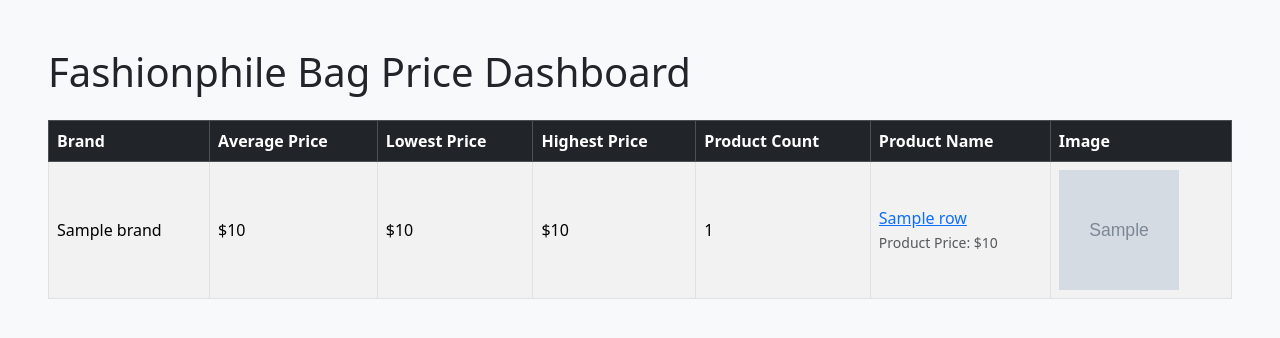
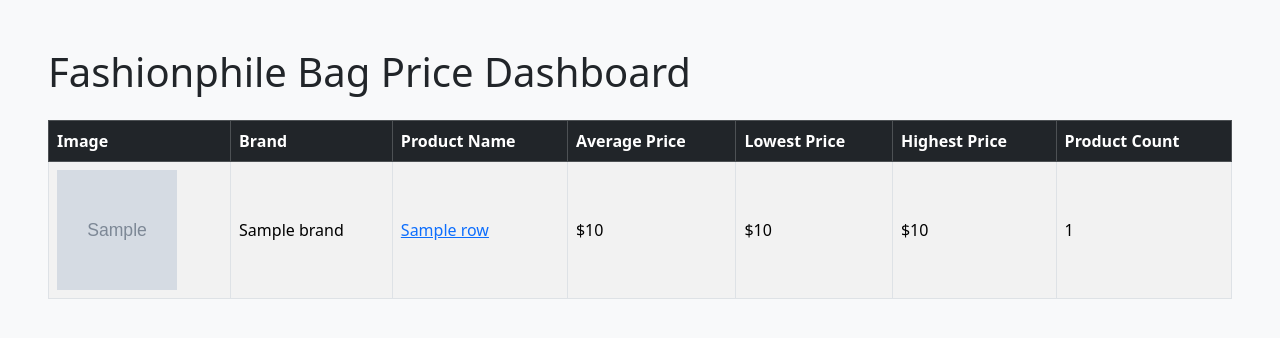
Before and after one commit to yochenChen/bag_price_project, a Flask app: template templates/index.html in a window 1280 px wide. Shown: the top 338 px of the page. Run offline with Flask 3, Linux system fonts and the light colour scheme; the template is opened without the code that fills it: most values are stand-ins (such as "Sample title", 1, 10 or a date in 2020); grey boxes marked "Sample" are stand-in pictures.

Commit message:
init finish

```diff
--- a/app.py
+++ b/app.py
@@ -11,7 +11,7 @@
 app = Flask(__name__)
 
 URL = "https://www.fashionphile.com/collections/all-bags"
-MAX_PRODUCTS = 30
+MAX_PRODUCTS = 100000
 
 BRANDS = [
     "CHANEL", "HERMES", "LOUIS VUITTON", "GUCCI", "PRADA",
@@ -35,14 +35,20 @@
     return None
 
 
-def extract_brand(title):
-    upper_title = title.upper()
+def extract_brand(text):
+    text_upper = text.upper()
 
     for brand in BRANDS:
-        if brand in upper_title:
+        if brand in text_upper:
             return brand.title()
 
     return "Unknown"
+
+
+def clean_name(text):
+    text = re.sub(r"\$\s*[\d,]+", "", text)
+    text = re.sub(r"\s+", " ", text)
+    return text.strip()
 
 
 def get_driver():
@@ -60,143 +66,92 @@
     return driver
 
 
-def get_product_links(driver):
+def scrape_fashionphile():
+    driver = get_driver()
     driver.get(URL)
     time.sleep(8)
 
-    for i in range(6):
+    for i in range(8):
         driver.execute_script("window.scrollTo(0, document.body.scrollHeight);")
         time.sleep(2)
 
-    links = driver.find_elements(By.CSS_SELECTOR, "a[href*='/products/']")
-
-    product_links = []
-
-    for link in links:
-        href = link.get_attribute("href")
-
-        if href and "/products/" in href and href not in product_links:
-            product_links.append(href)
-
-    return product_links[:MAX_PRODUCTS]
-
-
-def get_title(driver):
-    try:
-        return driver.find_element(By.TAG_NAME, "h1").text.strip()
-    except:
-        return driver.title.strip()
-
-
-def get_image(driver):
-    selectors = [
-        "meta[property='og:image']",
-        "img[src*='cdn.shopify']",
-        "img"
-    ]
-
-    for selector in selectors:
-        try:
-            element = driver.find_element(By.CSS_SELECTOR, selector)
-
-            if selector.startswith("meta"):
-                image = element.get_attribute("content")
-            else:
-                image = element.get_attribute("src")
-
-            if image:
-                return image
-        except:
-            pass
-
-    return ""
-
-
-def get_price(driver):
-    time.sleep(2)
-
-    price_selectors = [
-        "[data-cy*='price']",
-        "[data-testid*='price']",
-        "[class*='price']",
-        "[class*='Price']",
-        "span",
-        "div"
-    ]
-
-    for selector in price_selectors:
-        try:
-            elements = driver.find_elements(By.CSS_SELECTOR, selector)
-
-            for element in elements:
-                text = element.text.strip()
-
-                if "$" not in text:
-                    continue
-
-                price = clean_price(text)
-
-                if price and price > 100:
-                    return price
-        except:
-            pass
-
-    page_text = driver.find_element(By.TAG_NAME, "body").text
-    prices = re.findall(r"\$\s*[\d,]+", page_text)
-
-    valid_prices = []
-
-    for p in prices:
-        price = clean_price(p)
-
-        if price and price > 100:
-            valid_prices.append(price)
-
-    if valid_prices:
-        return max(valid_prices)
-
-    return None
-
-
-def scrape_fashionphile():
-    driver = get_driver()
-
-    product_links = get_product_links(driver)
-
-    print("準備爬商品數:", len(product_links))
+    product_links = driver.find_elements(By.CSS_SELECTOR, "a[href*='/products/']")
 
     products = []
+    seen_links = set()
 
-    for index, link in enumerate(product_links, start=1):
+    for link in product_links:
+        try:
+            href = link.get_attribute("href")
 
-        try:
-            print(f"正在爬第 {index} 個商品:", link)
-
-            driver.get(link)
-            time.sleep(5)
-
-            title = get_title(driver)
-            image = get_image(driver)
-            price = get_price(driver)
-
-            if not price:
-                print("沒有抓到價格，跳過:", link)
+            if not href or href in seen_links:
                 continue
 
-            brand = extract_brand(title)
+            seen_links.add(href)
+
+            card = link.find_element(
+                By.XPATH,
+                "./ancestor::*[self::div or self::li or self::article][.//img][1]"
+            )
+
+            card_text = card.text.strip()
+
+            if "$" not in card_text:
+                continue
+
+            price_matches = re.findall(r"\$\s*[\d,]+", card_text)
+
+            if not price_matches:
+                continue
+
+            price = clean_price(price_matches[-1])
+
+            if not price or price <= 100:
+                continue
+
+            raw_name = clean_name(card_text)
+            lines = [x.strip() for x in raw_name.split("\n") if x.strip()]
+
+            if len(lines) >= 2:
+                name = " ".join(lines)
+            else:
+                name = raw_name
+
+            brand = extract_brand(name)
+
+            if brand == "Unknown":
+                continue
+
+            image = ""
+
+            try:
+                img = card.find_element(By.CSS_SELECTOR, "img")
+                image = (
+                    img.get_attribute("src")
+                    or img.get_attribute("data-src")
+                    or img.get_attribute("srcset")
+                    or ""
+                )
+
+                if "," in image and " " in image:
+                    image = image.split(",")[0].split(" ")[0]
+
+            except:
+                image = ""
 
             products.append({
                 "brand": brand,
-                "name": title,
+                "name": name,
                 "price": price,
                 "image": image,
-                "link": link
+                "link": href
             })
 
-            print("成功:", brand, title, price)
+            if len(products) >= MAX_PRODUCTS:
+                break
 
         except Exception as e:
-            print("商品爬取失敗:", e)
+            continue
 
     driver.quit()
 
@@ -212,40 +167,27 @@
         return []
 
     summary = (
-        df.groupby("brand")["price"]
+        df.groupby(["brand", "name"])
         .agg(
-            average_price="mean",
-            lowest_price="min",
-            highest_price="max",
-            product_count="count"
+            average_price=("price", "mean"),
+            lowest_price=("price", "min"),
+            highest_price=("price", "max"),
+            product_count=("price", "count"),
+            image=("image", "first"),
+            link=("link", "first"),
+            product_price=("price", "first")
         )
         .reset_index()
     )
 
     summary["average_price"] = summary["average_price"].round(0).astype(int)
 
-    final_df = df.merge(summary, on="brand", how="left")
-
-    final_df = final_df[
-        [
-            "brand",
-            "average_price",
-            "lowest_price",
-            "highest_price",
-            "product_count",
-            "name",
-            "image",
-            "link",
-            "price"
-        ]
-    ]
-
-    final_df = final_df.sort_values(
-        by=["brand", "price"],
+    summary = summary.sort_values(
+        by=["brand", "name"],
         ascending=[True, True]
     )
 
-    return final_df.to_dict(orient="records")
+    return summary.to_dict(orient="records")
 
 
 @app.route("/")
@@ -253,10 +195,7 @@
     products = scrape_fashionphile()
     rows = analyze(products)
 
-    return render_template(
-        "index.html",
-        rows=rows
-    )
+    return render_template("index.html", rows=rows)
 
 
 if __name__ == "__main__":
--- a/templates/index.html
+++ b/templates/index.html
@@ -23,39 +23,19 @@
 
         <thead class="table-dark">
             <tr>
+                <th>Image</th>
                 <th>Brand</th>
+                <th>Product Name</th>
                 <th>Average Price</th>
                 <th>Lowest Price</th>
                 <th>Highest Price</th>
                 <th>Product Count</th>
-                <th>Product Name</th>
-                <th>Image</th>
             </tr>
         </thead>
 
         <tbody>
             {% for row in rows %}
             <tr>
-                <td>{{ row.brand }}</td>
-
-                <td>${{ "{:,}".format(row.average_price) }}</td>
-
-                <td>${{ "{:,}".format(row.lowest_price) }}</td>
-
-                <td>${{ "{:,}".format(row.highest_price) }}</td>
-
-                <td>{{ row.product_count }}</td>
-
-                <td>
-                    <a href="{{ row.link }}" target="_blank">
-                        {{ row.name }}
-                    </a>
-                    <br>
-                    <small class="text-muted">
-                        Product Price: ${{ "{:,}".format(row.price) }}
-                    </small>
-                </td>
-
                 <td>
                     {% if row.image %}
                     <img
@@ -67,6 +47,22 @@
                     No Image
                     {% endif %}
                 </td>
+
+                <td>{{ row.brand }}</td>
+
+                <td>
+                    <a href="{{ row.link }}" target="_blank">
+                        {{ row.name }}
+                    </a>
+                </td>
+
+                <td>${{ "{:,}".format(row.average_price) }}</td>
+
+                <td>${{ "{:,}".format(row.lowest_price) }}</td>
+
+                <td>${{ "{:,}".format(row.highest_price) }}</td>
+
+                <td>{{ row.product_count }}</td>
             </tr>
             {% endfor %}
         </tbody>
```
